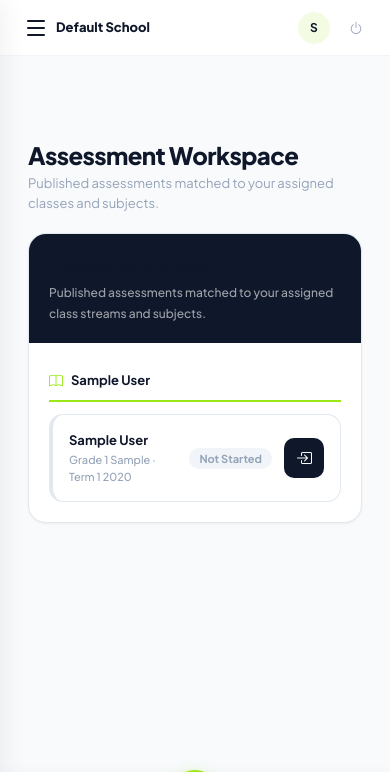
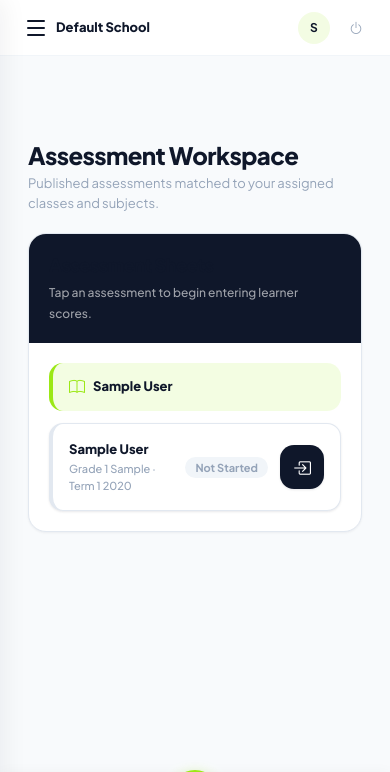
Before and after one commit to mwangikevin038-bit/edunexus-exam-system, a Django app: page /select-exam/ in a window 390 px wide. Shown: the top 772 px of the page. Run offline with Django 4.2, Linux system fonts and the light colour scheme; a user stored in the database is signed in; data comes from the database, SQL or seed files in the repository; tables that the repository leaves empty hold one stand-in row (values such as "Sample post"); parts of the project's set-up code (start-up, migrations or seed data) failed here and were passed over.

Commit message:
feat: premium capture page redesign — both screens polished
- Student rows: alternating zebra stripes, green highlight on focus, thicker score input borders
- Subject groups: green background header with left accent bar
- Assessment items: subtle card shadows, larger action buttons (44px)
- Meta grid: each item wrapped in subtle surface background
- Section label: green underline + count pill badge
- Submit button: taller (52px), larger border-radius
- Score input: scale-up animation on focus
- Max-width narrowed to 600px for tighter mobile feel

```diff
--- a/static/css/components.css
+++ b/static/css/components.css
@@ -531,7 +531,7 @@
 }
 
 .capture-shell {
-    max-width: 800px;
+    max-width: 600px;
     margin: 0 auto;
 }
 
@@ -897,17 +930,19 @@
     display: flex;
     align-items: center;
     gap: var(--space-2);
-    padding: var(--space-2) 0;
+    padding: var(--space-3) var(--space-4);
     margin-bottom: var(--space-3);
     font-size: var(--text-sm);
-    font-weight: var(--weight-bold);
-    color: var(--en-text);
-    border-bottom: 2px solid var(--en-green);
+    font-weight: var(--weight-extrabold);
+    color: var(--en-navy);
+    background: var(--en-green-light);
+    border-radius: var(--radius-lg);
+    border-left: 4px solid var(--en-green);
 }
 
 .capture-subject-header i {
     color: var(--en-green);
-    font-size: 14px;
+    font-size: 16px;
 }
 
 .capture-assessment-list {
@@ -925,12 +960,14 @@
     background: var(--en-bg-elevated);
     border: 1px solid var(--en-border);
     border-radius: var(--radius-lg);
-    transition: all var(--duration-fast) var(--ease-out);
+    box-shadow: var(--shadow-sm);
+    transition: all var(--duration-normal) var(--ease-out);
     -webkit-tap-highlight-color: transparent;
 }
 
 .capture-assessment-item:active {
     transform: scale(0.98);
+    box-shadow: var(--shadow-xs);
 }
 
 /* Status accent strip */
@@ -949,7 +986,7 @@
 
 .capture-assessment-exam {
     font-size: var(--text-sm);
-    font-weight: var(--weight-bold);
+    font-weight: var(--weight-extrabold);
     color: var(--en-text);
     margin-bottom: 2px;
     overflow: hidden;
@@ -972,15 +1009,16 @@
     display: flex;
     align-items: center;
     justify-content: center;
-    width: 40px;
-    height: 40px;
-    border-radius: var(--radius-md);
+    width: 44px;
+    height: 44px;
+    border-radius: var(--radius-lg);
     background: var(--en-navy);
     color: var(--en-text-inverse);
-    font-size: 16px;
+    font-size: 18px;
     text-decoration: none;
     transition: all var(--duration-fast) var(--ease-out);
     -webkit-tap-highlight-color: transparent;
+    box-shadow: var(--shadow-sm);
 }
 
 .capture-assessment-action:active {
--- a/students/templates/students/select_exam_details.html
+++ b/students/templates/students/select_exam_details.html
@@ -23,7 +23,7 @@
         <div class="capture-card">
             <div class="capture-card-head">
                 <h2>{% if selected_assignment and selected_exam %}Score Capture{% else %}Assessment Sheets{% endif %}</h2>
-                <small>{% if selected_assignment and selected_exam %}Enter raw scores or AB. {% if grading_mode == 'jss' %}KJSEA 8-level grading (EE1–BE2).{% else %}Primary 4-level grading (EE/ME/AE/BE).{% endif %}{% else %}Published assessments matched to your assigned class streams and subjects.{% endif %}</small>
+                <small>{% if selected_assignment and selected_exam %}Enter raw scores or AB. {% if grading_mode == 'jss' %}KJSEA 8-level grading (EE1–BE2).{% else %}Primary 4-level grading (EE/ME/AE/BE).{% endif %}{% else %}Tap an assessment to begin entering learner scores.{% endif %}</small>
             </div>
 
             <div class="capture-card-body">
@@ -63,12 +63,10 @@
                         </div>
                     {% endif %}
 
-                    <h3 style="font-size:var(--text-base);font-weight:var(--weight-extrabold);color:var(--en-text);margin:0 0 var(--space-1);">
-                        {{ selected_assignment.class_name }} {{ selected_assignment.stream }} — {{ selected_assignment.subject.name }}
-                    </h3>
-                    <p style="font-size:var(--text-sm);color:var(--en-text-muted);margin:0 0 var(--space-5);">
-                        {{ selected_exam.name }} · {{ selected_exam.term }} · {{ selected_exam.year }}
-                    </p>
+                    <div class="capture-class-header">
+                        <div class="capture-class-name">{{ selected_assignment.class_name }} {{ selected_assignment.stream }} — {{ selected_assignment.subject.name }}</div>
+                        <div class="capture-class-meta">{{ selected_exam.name }} · {{ selected_exam.term }} · {{ selected_exam.year }}</div>
+                    </div>
 
                     <form method="POST" id="marksForm">
                         {% csrf_token %}
@@ -76,11 +74,11 @@
                         <input type="hidden" name="exam_id" value="{{ selected_exam.id }}">
 
                         <div class="capture-meta-grid">
-                            <div>
+                            <div class="capture-meta-item">
                                 <div class="capture-meta-label">Assessment</div>
                                 <div class="capture-meta-value">{{ selected_exam.name }}</div>
                             </div>
-                            <div>
+                            <div class="capture-meta-item">
                                 <div class="capture-meta-label">Total Marks</div>
                                 <input
                                     type="number"
@@ -94,17 +92,20 @@
                                     {% if is_locked or is_submitted %}readonly{% endif %}
                                 >
                             </div>
-                            <div>
+                            <div class="capture-meta-item">
                                 <div class="capture-meta-label">Term</div>
                                 <div class="capture-meta-value">{{ selected_exam.term }}</div>
                             </div>
-                            <div>
+                            <div class="capture-meta-item">
                                 <div class="capture-meta-label">Year</div>
                                 <div class="capture-meta-value">{{ selected_exam.year }}</div>
                             </div>
                         </div>
 
-                        <h3 class="capture-section-label">Learner Scores ({{ students|length }})</h3>
+                        <div class="capture-section-label">
+                            <span>Learner Scores</span>
+                            <span class="capture-section-count">{{ students|length }}</span>
+                        </div>
 
                         <div class="capture-student-list">
                             {% for student in students %}
@@ -123,8 +124,8 @@
                                             enterkeyhint="next"
                                             oninput="calcScore(this)"
                                             onkeydown="nextOnEnter(event, this)"
-                                            onfocus="this.parentElement.parentElement.classList.add('focused')"
-                                            onblur="this.parentElement.parentElement.classList.remove('focused')"
+                                            onfocus="this.closest('.capture-student-row').style.background='var(--en-green-subtle)'"
+                                            onblur="this.closest('.capture-student-row').style.background=''"
                                             placeholder="—"
                                             {% if is_locked or is_submitted %}readonly{% endif %}
                                         >
```
Also changed, not shown: other parts of static/css/components.css (+68 -35 lines).
